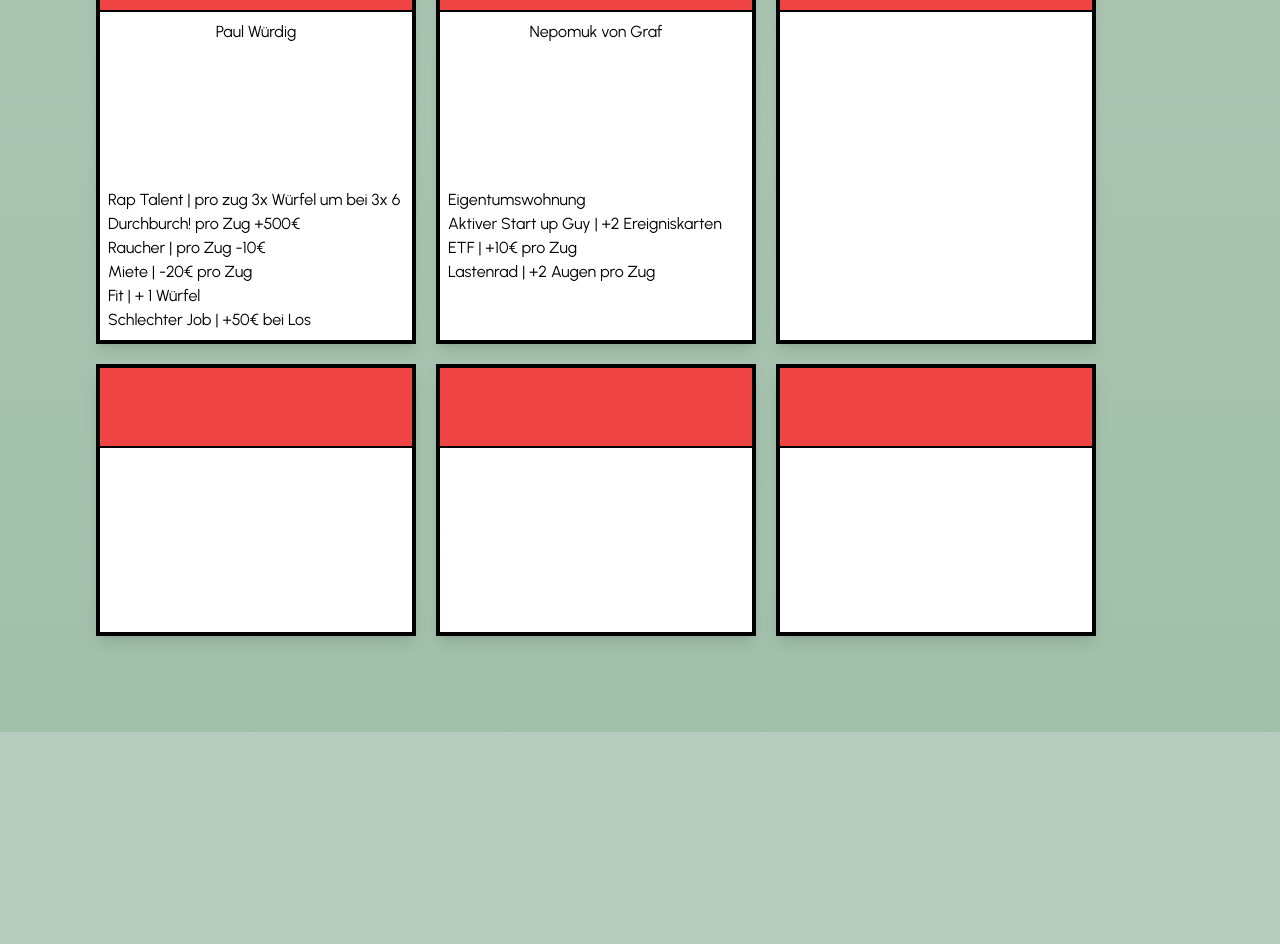
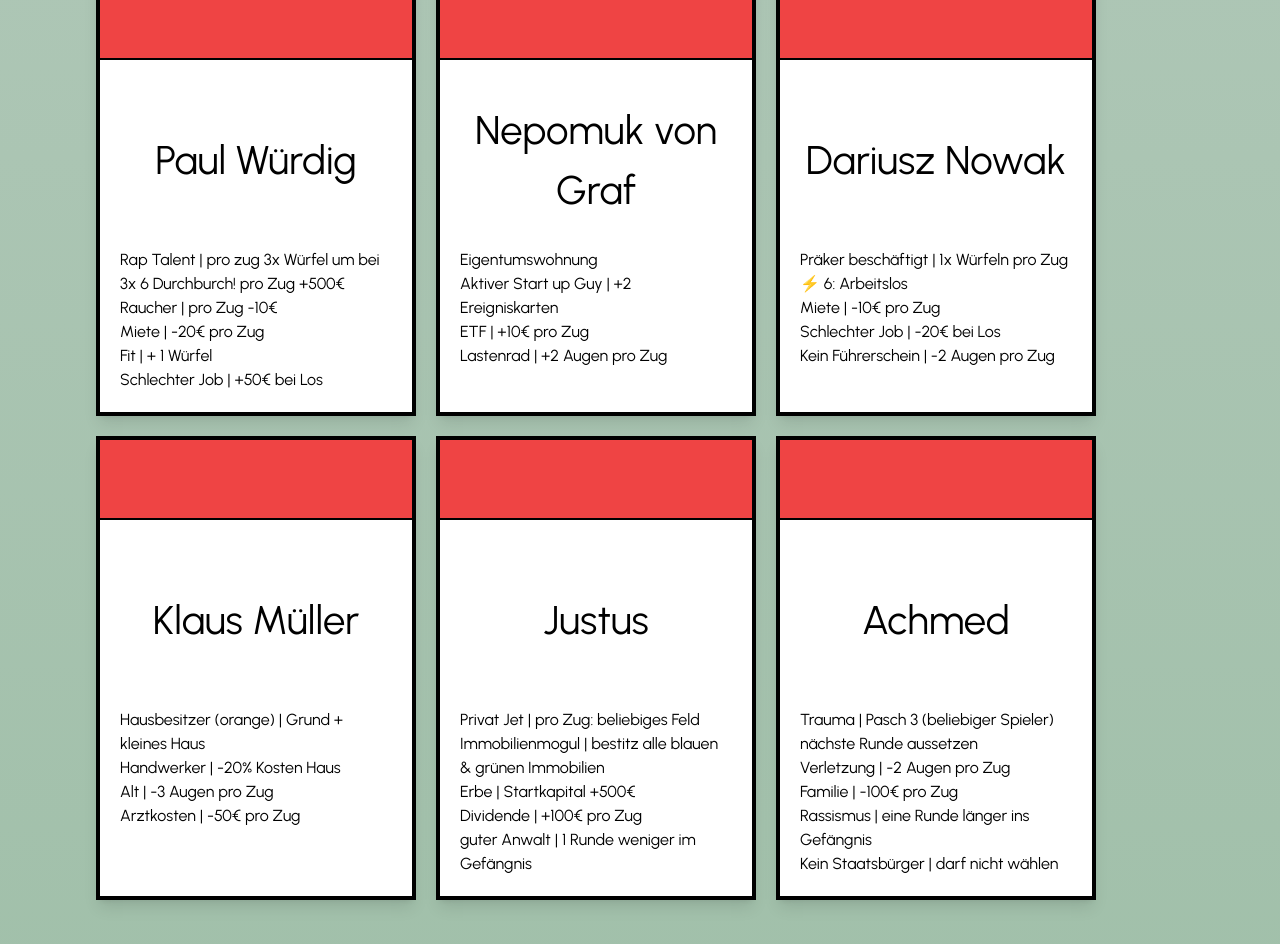
Before and after one commit to irenama/hack-opoly-democracy, a Next.js app: page / in a window 1280 px wide. Shown: the part 860-1804 px from the top of the page. Before the commit the page ends 1592 px from the top, so only its background shows below. Built offline with nearby package versions, Linux system fonts and the light colour scheme.

Commit message:
update character cards

```diff
--- a/src/app/page.tsx
+++ b/src/app/page.tsx
@@ -42,13 +42,14 @@ const characters = [
       "Alleinerziehend | -100€ über los",
       "Pflegekraft | Schlafmangel -3 Augen auf Würfel",
       "Miete | -10€ pro Runde",
+      "Kreditwürdigkeit | Würfeln vor Kauf: 5 oder 6: Kredit abgelehnt",
     ],
   },
   {
     id: "efg",
     color: "red",
     name: "Anne Schmidt",
-    description: "oberschicht",
+    description: "Oberschicht",
     characteristics: [
       "Haus auf gelber Straße",
       "Fitness +1 Würfel",
@@ -84,50 +85,52 @@ const characters = [
   },
   {
     id: "mno",
-    name: "",
+    name: "Dariusz Nowak",
     color: "",
-    description: "",
+    description: "Arbieter",
     characteristics: [
-      "",
-      "",
-      "",
-      "",
+      "Präker beschäftigt | 1x Würfeln pro Zug ⚡️ 6: Arbeitslos",
+      "Miete | -10€ pro Zug",
+      "Schlechter Job | -20€ bei Los",
+      "Kein Führerschein | -2 Augen pro Zug",
     ],
   },
   {
     id: "pqr",
-    name: "",
+    name: "Klaus Müller",
     color: "",
-    description: "",
+    description: "I bins da Hans",
     characteristics: [
-      "",
-      "",
-      "",
-      "",
+      "Hausbesitzer (orange) | Grund + kleines Haus",
+      "Handwerker | -20% Kosten Haus",
+      "Alt | -3 Augen pro Zug",
+      "Arztkosten | -50€ pro Zug",
     ],
   },
   {
     id: "stu",
-    name: "",
-    color: "",
+    name: "Justus",
+    color: "red",
     description: "",
     characteristics: [
-      "",
-      "",
-      "",
-      "",
+      "Privat Jet | pro Zug: beliebiges Feld",
+      "Immobilienmogul | bestitz alle blauen & grünen Immobilien",
+      "Erbe | Startkapital +500€",
+      "Dividende | +100€ pro Zug",
+      "guter Anwalt | 1 Runde weniger im Gefängnis",
     ],
   },
   {
     id: "vwx",
-    name: "",
-    color: "",
+    name: "Achmed",
+    color: "red",
     description: "",
     characteristics: [
-      "",
-      "",
-      "",
-      "",
+      "Trauma | Pasch 3 (beliebiger Spieler) nächste Runde aussetzen",
+      "Verletzung | -2 Augen pro Zug",
+      "Familie | -100€ pro Zug",
+      "Rassismus | eine Runde länger ins Gefängnis",
+      "Kein Staatsbürger | darf nicht wählen"
     ],
   }
 ];
--- a/src/components/CharacterCard.tsx
+++ b/src/components/CharacterCard.tsx
@@ -4,10 +4,10 @@ const CharacterCard: React.FC<{ data: Omit<Character, "id"> }> = ( { data } ) =>
   return (
     <article className='flex flex-col shadow-lg bg-white border-black border-4 w-80'>
       <div className="bg-red-500 h-20 border-b-2 border-black"></div>
-      <div className="p-2">
+      <div className="p-5">
 
-        <div className="h-40 flex justify-center align-middle">
-          <h4>{data.name}</h4>
+        <div className="min-h-40 py-5 text-center flex justify-center items-center">
+          <h3>{data.name}</h3>
         </div>
         <ul className="pt-2 h-auto">
           {data.characteristics.map( ( characteristic, index ) => (
```
